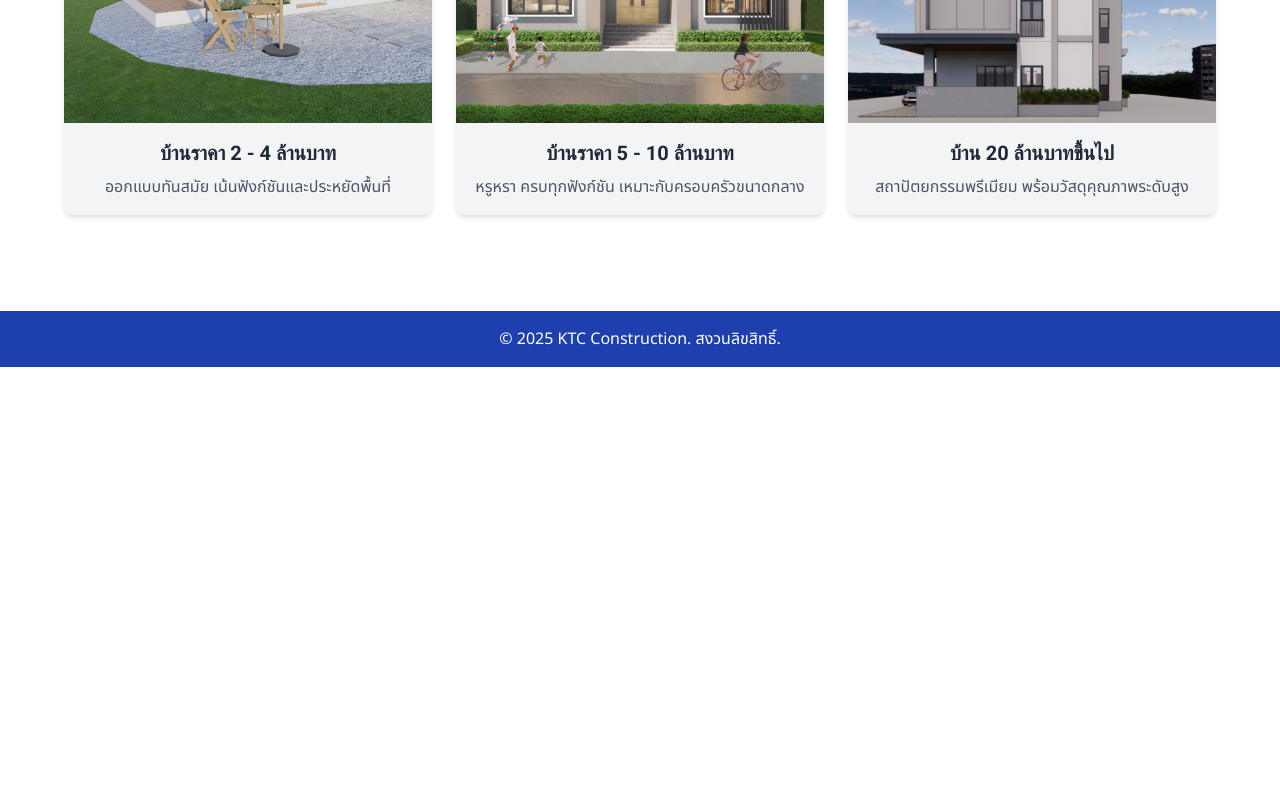
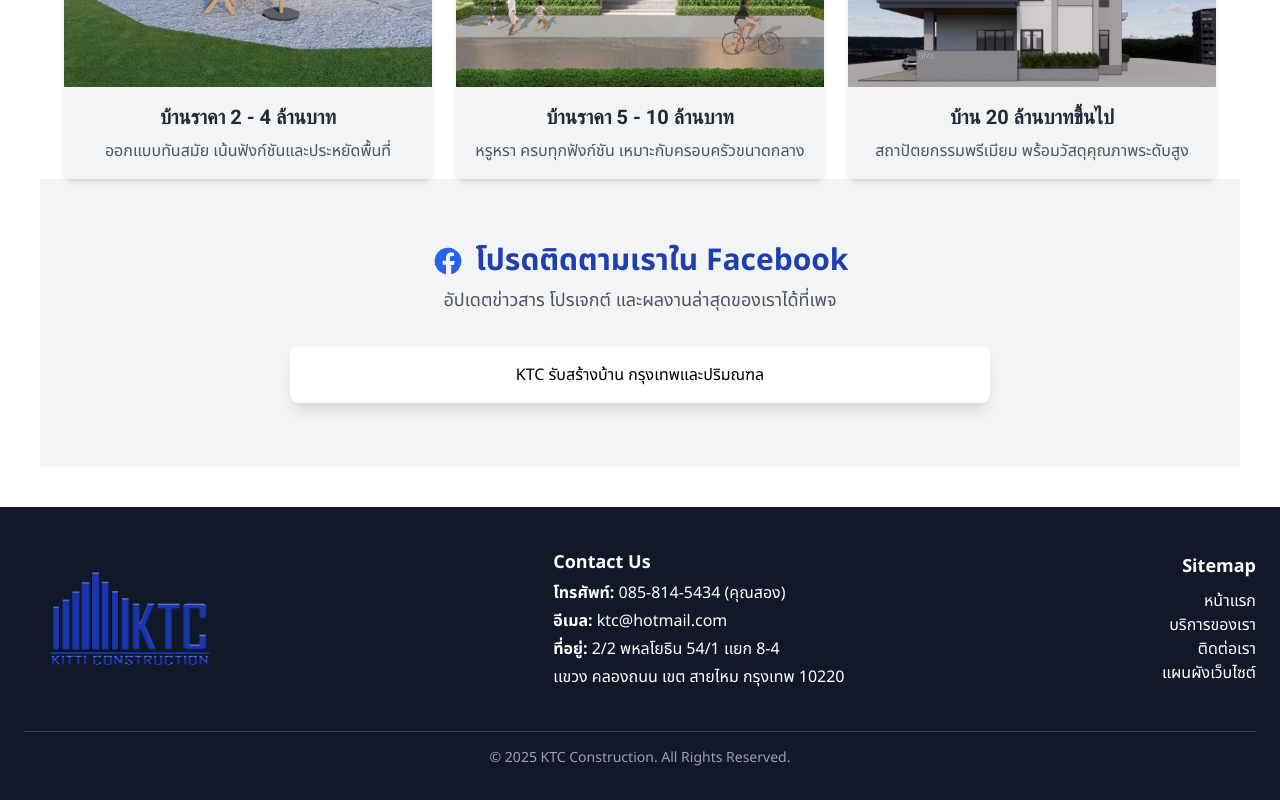
Before and after one commit to HottoDoguru36/kitti-construction-web, a Next.js app: page / in a window 1280 px wide. Shown: the part 1089-1889 px from the top of the page. Before the commit the page ends 1456 px from the top, so only its background shows below. Built offline with nearby package versions, Linux system fonts and the light colour scheme.

Commit message:
Add Facebook API and Made a change to Footer

```diff
--- a/components/Footer.js
+++ b/components/Footer.js
@@ -1,8 +1,38 @@
-
 export default function Footer() {
   return (
-    <footer className="bg-blue-800 text-white text-center p-4">
-      © 2025 KTC Construction. สงวนลิขสิทธิ์.
+    <footer className="bg-gray-900 text-white py-8 px-6">
+      <div className="max-w-7xl mx-auto flex items-center justify-between flex-wrap gap-6">
+
+        {/* โลโก้ ซ้ายสุด */}
+        <div className="flex items-center space-x-4">
+          <img src="/images/logo.png" alt="KTC Logo" className="h-40 w-auto" />
+        </div>
+
+        {/* Contact ตรงกลาง */}
+        <div className="flex flex-col items-start space-y-1">
+          <h4 className="font-semibold text-lg">Contact Us</h4>
+          <p><span className="font-semibold">โทรศัพท์:</span> 085-814-5434 (คุณสอง)</p>
+          <p><span className="font-semibold">อีเมล:</span> ktc@hotmail.com</p>
+          <p><span className="font-semibold">ที่อยู่:</span> 2/2 พหลโยธิน 54/1 เเยก 8-4</p>
+          <p>เเขวง คลองถนน เขต สายไหม กรุงเทพ 10220 </p>
+        </div>
+
+        {/* Sitemap ขวาสุด */}
+        <div className="text-right">
+          <h4 className="font-semibold text-lg mb-2">Sitemap</h4>
+          <ul>
+            <li><a href="/" className="hover:underline">หน้าแรก</a></li>
+            <li><a href="/services" className="hover:underline">บริการของเรา</a></li>
+            <li><a href="/contact" className="hover:underline">ติดต่อเรา</a></li>
+            <li><a href="/sitemap" className="hover:underline">แผนผังเว็บไซต์</a></li>
+          </ul>
+        </div>
+      </div>
+
+      {/* Copyright */}
+      <div className="mt-8 border-t border-gray-700 pt-4 text-center text-sm text-gray-400">
+        © {new Date().getFullYear()} KTC Construction. All Rights Reserved.
+      </div>
     </footer>
   )
 }
--- a/pages/index.js
+++ b/pages/index.js
@@ -1,4 +1,5 @@
 import { useEffect, useState } from 'react'
+import Script from 'next/script'
 import Navbar from '../components/Navbar'
 import Footer from '../components/Footer'
 
@@ -37,6 +38,12 @@ export default function Home() {
       logo.classList.add('animate-slide-up');
     }
   }, []);
+
+  useEffect(() => {
+    if (typeof window !== 'undefined' && window.FB) {
+      window.FB.XFBML.parse()
+    }
+  }, [])
 
   const slide = slides[current]
 
@@ -95,7 +102,7 @@ export default function Home() {
             <h2 className="font-noto text-lg">บริการของเรา</h2>
           </div>
           <div className="text-right">
-            <p className="font-noto text-2xl">เราให้บริการรับเหมาเต็มระบบ ครบวงจร ใส่ใจทุกขั้นตอนการก่อนสร้าง ด้วยคุณภาพและความปลอดภัยที่คุณไว้วางใจได้</p>
+            <p className="font-noto text-2xl">เราให้บริการรับเหมาเต็มระบบ ครบวงจร ใส่ใจทุกขั้นตอน ด้วยคุณภาพและความปลอดภัยที่คุณไว้วางใจได้</p>
           </div>
         </div>
         {/* Services Section */}
@@ -137,6 +144,50 @@ export default function Home() {
             </div>
           </div>
         </section>
+        {/* Facebook SDK Script */}
+        <Script
+          strategy="afterInteractive"
+          crossOrigin="anonymous"
+          src="https://connect.facebook.net/th_TH/sdk.js#xfbml=1&version=v18.0"
+        />
+
+        {/* Facebook Section */}
+        <section className="bg-gray-100 py-16 px-4">
+          <div className="max-w-6xl mx-auto text-center mb-8">
+            <h2 className="text-3xl font-bold text-blue-800 flex items-center justify-center gap-3">
+              <svg className="w-8 h-8 text-blue-600" fill="currentColor" viewBox="0 0 24 24">
+                <path d="M22 12a10 10 0 10-11.5 9.9v-7H8v-3h2.5V9.5a3.5 3.5 0 013.7-3.9c1.1 0 2.3.2 2.3.2v2.5H15c-1.2 0-1.6.7-1.6 1.4V12H17l-.5 3h-2.1v7A10 10 0 0022 12z" />
+              </svg>
+              โปรดติดตามเราใน Facebook
+            </h2>
+            <p className="text-gray-600 mt-2 text-lg">อัปเดตข่าวสาร โปรเจกต์ และผลงานล่าสุดของเราได้ที่เพจ</p>
+          </div>
+
+          <div className="flex justify-center">
+            <div className="w-full max-w-[700px] bg-white rounded-lg shadow-lg p-4">
+              <div
+                className="fb-page"
+                data-href="https://www.facebook.com/profile.php?id=100057677932751"
+                data-tabs="timeline"
+                data-width="500"
+                data-height=""
+                data-small-header="false"
+                data-adapt-container-width="true"
+                data-hide-cover="false"
+                data-show-facepile="true"
+              >
+                <blockquote
+                  cite="https://www.facebook.com/profile.php?id=100057677932751"
+                  className="fb-xfbml-parse-ignore"
+                >
+                  <a href="https://www.facebook.com/profile.php?id=100057677932751">
+                    KTC รับสร้างบ้าน กรุงเทพและปริมณฑล
+                  </a>
+                </blockquote>
+              </div>
+            </div>
+          </div>
+        </section>
 
       </main>
 
```
